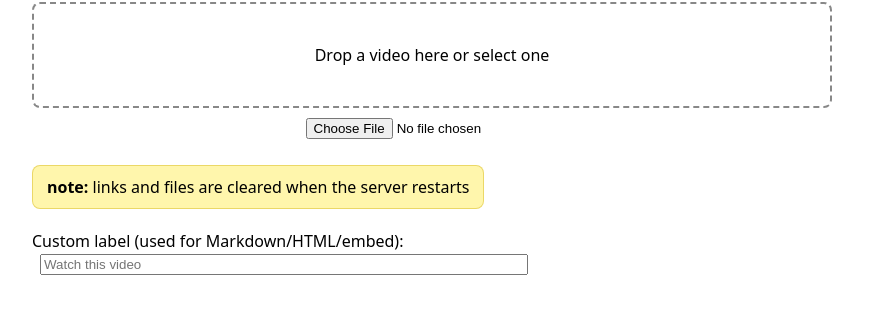
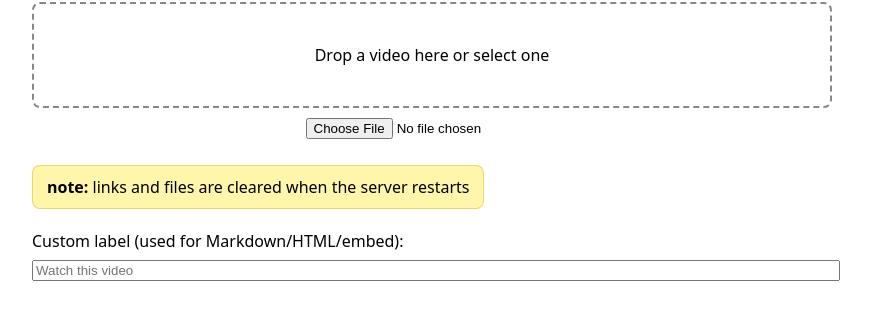
Before and after one commit to Lawtro37/Discord-Video-Hoster, a website: page public/index.html in a window 1280 px wide. Shown: the part 102-422 px from the top of the page, without its empty margins (208-1079 px from the left). Drawn offline with Linux system fonts and the light colour scheme.

Commit message:
Update index.html

```diff
--- a/public/index.html
+++ b/public/index.html
@@ -24,8 +24,8 @@
   <input id="file" type="file" accept="video/*,.mkv" />
   <p class="note"><strong>note:</strong> links and files are cleared when the server restarts</p>
     <div style="margin-top:5px">
-      <label for="label">Custom label (used for Markdown/HTML/embed): </label>
-      <input id="label" type="text" placeholder="Watch this video" style="width:60%; margin-left:8px" />
+      <label for="label" style="display:block; margin-bottom:6px">Custom label (used for Markdown/HTML/embed):</label>
+      <input id="label" type="text" placeholder="Watch this video" style="width:100%; margin:0;" />
     </div>
     <div class="links" id="links"></div>
 
```
